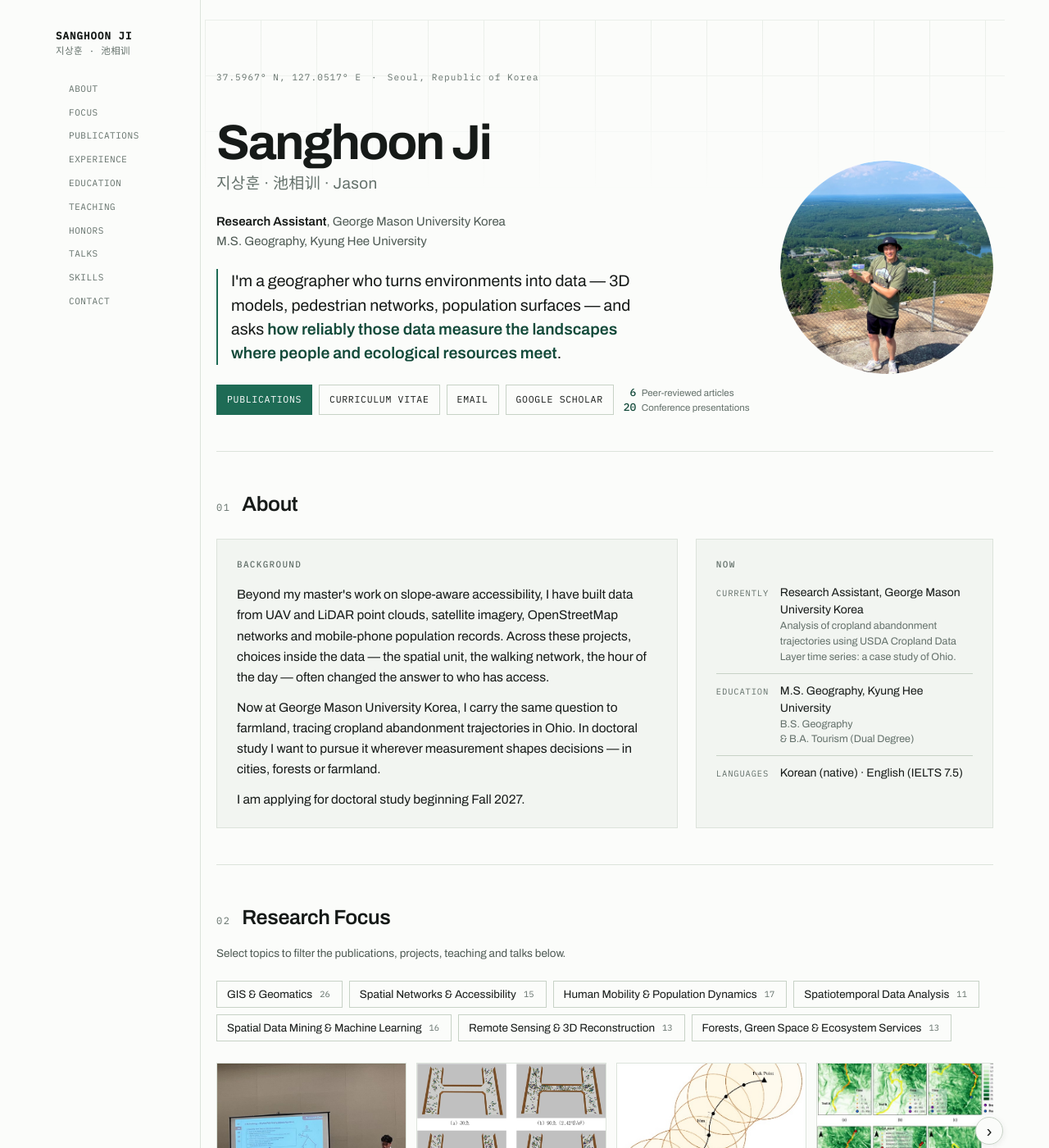
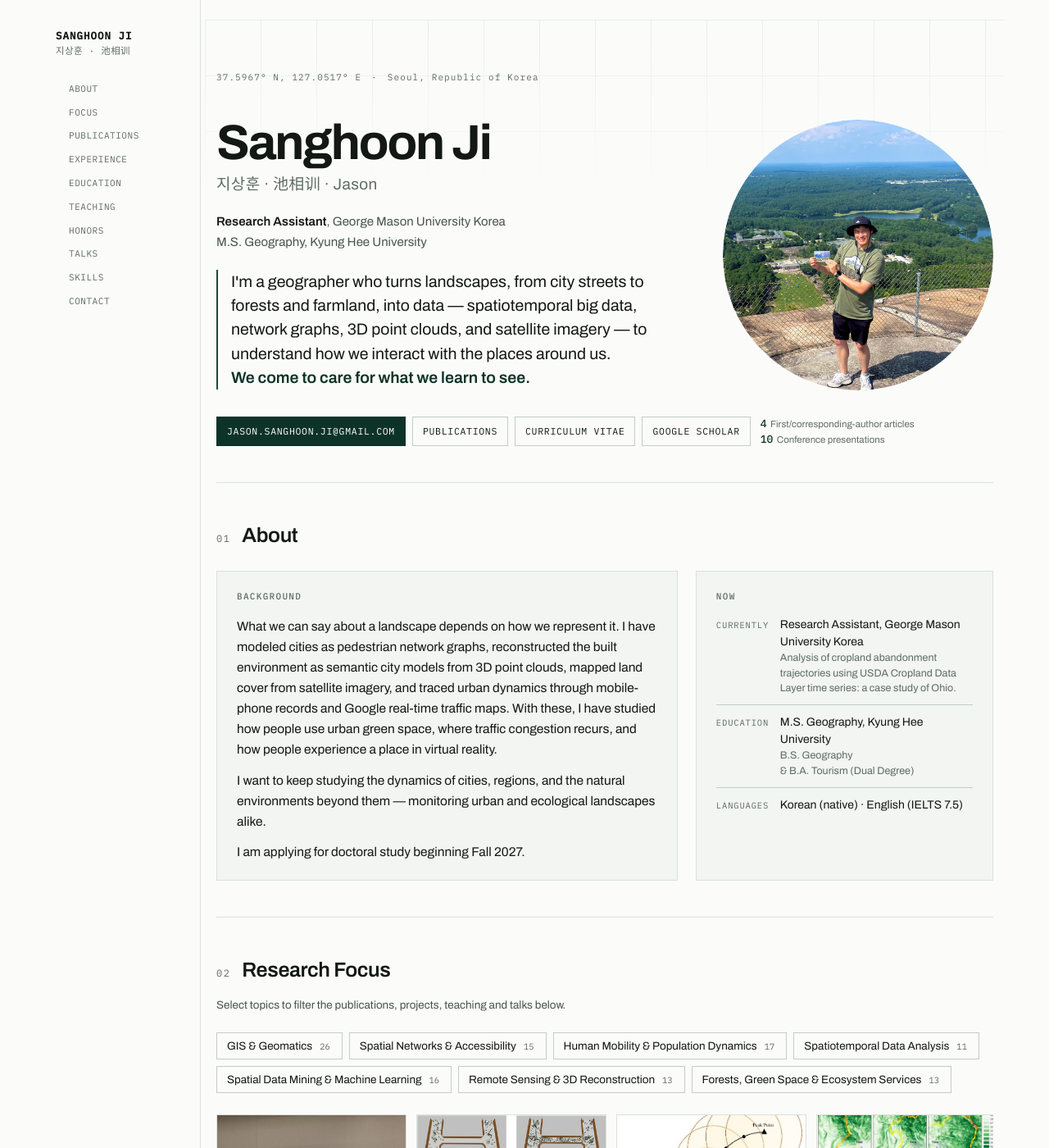
Before and after one commit to JasonJish/JasonJish.github.io, a Jekyll site: the page built from index.html, in a window 1280 px wide and 1400 px high. Shown: the whole window at 82% size. Built offline with Jekyll 4.4.1, drawn with Linux system fonts in a browser that asks for light colours.

Commit message:
Hero and About: new intro, deeper green, e-mail button first
- Thesis and About rewritten: landscapes from city streets to forests and
  farmland; a forward-looking sentence on urban and ecological monitoring.
- Hero buttons get a row of their own below the lede and the portrait;
  order is e-mail (copy), Publications, Curriculum Vitae, Google Scholar.
- Stats count lead work only: first/corresponding-author articles and
  conference presentations.
- Palette: deeper green accent; primary button uses the deep tone.
- Larger portrait (up to 330px).

Co-Authored-By: Claude Fable 5.1 <noreply@anthropic.com>

```diff
--- a/_layouts/home.html
+++ b/_layouts/home.html
@@ -117,13 +117,6 @@
           <p class="hanja">{{ P.name_ko }} &middot; {{ P.name_hanja }}{% if P.name_en %} &middot; {{ P.name_en }}{% endif %}</p>
           <p class="role"><strong>{{ P.role }}</strong>, {{ P.affiliation }}<br>{{ P.degree_line }}</p>
           <p class="thesis">{{ page.thesis }}</p>
-          <div class="cta">
-            <a class="btn primary" href="#publications">Publications</a>
-            {%- if P.cv_pdf %}<a class="btn" href="{{ P.cv_pdf | relative_url }}" target="_blank" rel="noreferrer">Curriculum Vitae</a>{% endif -%}
-            <button class="btn js-copy" type="button" data-copy="{{ P.email }}">Email</button>
-            {%- if P.scholar %}<a class="btn" href="{{ P.scholar }}" target="_blank" rel="noreferrer">Google Scholar</a>{% endif -%}
-            {%- if page.stats %}<div class="cta-stats">{% for s in page.stats %}<span><b>{{ s.value }}</b> {{ s.label }}</span>{% endfor %}</div>{% endif -%}
-          </div>
         </div>
         {%- if P.photo -%}
         {%- assign photo_big = P.photo_large | default: P.photo %}
@@ -133,6 +126,13 @@
                alt="{{ P.name }}" fetchpriority="high" decoding="async">
         </button>
         {%- endif -%}
+      </div>
+      <div class="cta">
+        <button class="btn primary js-copy" type="button" data-copy="{{ P.email }}">{{ P.email }}</button>
+        <a class="btn" href="#publications">Publications</a>
+        {%- if P.cv_pdf %}<a class="btn" href="{{ P.cv_pdf | relative_url }}" target="_blank" rel="noreferrer">Curriculum Vitae</a>{% endif -%}
+        {%- if P.scholar %}<a class="btn" href="{{ P.scholar }}" target="_blank" rel="noreferrer">Google Scholar</a>{% endif -%}
+        {%- if page.stats %}<div class="cta-stats">{% for s in page.stats %}<span><b>{{ s.value }}</b> {{ s.label }}</span>{% endfor %}</div>{% endif -%}
       </div>
     </header>
 
--- a/assets/site.css
+++ b/assets/site.css
@@ -2,9 +2,9 @@
    whatever the visitor's system is set to, so every colour is painted here. */
 :root{
   --paper:#FBFCFA; --panel:#F2F5F1; --panel-2:#E8EEE7;
-  --ink:#161A18; --ink-2:#4E5A54; --ink-3:#64716B;   /* ink-3: 4.9:1 on paper, 4.6:1 on panel */
-  --rule:#DCE3DB; --rule-2:#C7D2C6;
-  --accent:#1E6B55; --accent-deep:#134A3A; --accent-line:#9FC7B7; --accent-soft:#E6F0EB; --focus:#0F5C48;
+  --ink:#131815; --ink-2:#48544E; --ink-3:#5F6C66;   /* ink-3: 4.9:1 on paper, 4.6:1 on panel */
+  --rule:#D9E1D9; --rule-2:#C2CEC2;
+  --accent:#164E3E; --accent-deep:#0D3328; --accent-line:#8FB5A5; --accent-soft:#E3EDE8; --focus:#0D4536;
   --f-sans:'Archivo','Noto Sans SC','Segoe UI',system-ui,-apple-system,sans-serif;
   --f-mono:'IBM Plex Mono','Noto Sans SC','SFMono-Regular',Consolas,monospace;
   --rail-w:158px; --max:1200px; --read:72ch; --fig-h:240px;
@@ -76,15 +76,16 @@ section{padding:44px 0;border-top:1px solid var(--rule)}
   -webkit-mask-image:linear-gradient(to bottom,#000 0%,transparent 88%);
   mask-image:linear-gradient(to bottom,#000 0%,transparent 88%);opacity:.55;pointer-events:none}
 .hero>*{position:relative}
-.hero-top{display:flex;align-items:center;justify-content:space-between;gap:32px}
-.hero-lede .cta{margin-bottom:0;align-items:center}
+.hero-top{display:flex;align-items:center;justify-content:space-between;gap:clamp(28px,4vw,56px)}
+.hero-lede .thesis{margin-bottom:0}
+.hero>.cta{margin:32px 0 0;align-items:center}   /* a row of its own, below the lede and the photo */
 .hero .btn{padding:8px 12px}
 .cta-stats{display:flex;flex-direction:column;justify-content:center;gap:1px;margin-left:4px;
   font-size:11.5px;line-height:1.35;color:var(--ink-3);white-space:nowrap}
-.cta-stats b{display:inline-block;min-width:2ch;margin-right:4px;font-family:var(--f-mono);font-size:13px;
-  font-weight:500;color:var(--accent-deep);font-variant-numeric:tabular-nums;text-align:right}
+.cta-stats b{margin-right:2px;font-family:var(--f-mono);font-size:13px;
+  font-weight:500;color:var(--accent-deep);font-variant-numeric:tabular-nums}
 .hero-lede{min-width:0;flex:1 1 auto}
-.portrait{flex:0 0 auto;width:clamp(180px,24vw,260px);margin-top:2px}
+.portrait{flex:0 0 auto;width:clamp(200px,29vw,330px);margin-top:2px}
 .portrait img{display:block;width:100%;height:auto;border-radius:50%}
 /* the photo is a button: a click opens it large in the viewer, a click on the large photo closes it */
 .portrait-btn{display:block;padding:0;border:0;background:none;border-radius:50%;cursor:zoom-in}
@@ -112,8 +113,8 @@ h1{margin:0 0 4px;font-size:clamp(38px,6.2vw,60px);font-weight:700;letter-spacin
   padding:8px 15px;border:1px solid var(--rule-2);color:var(--ink);background:var(--paper);
   transition:background .15s,border-color .15s,color .15s}
 .btn:hover{background:var(--panel);border-color:var(--ink-3);text-decoration:none}
-.btn.primary{background:var(--accent);border-color:var(--accent);color:#fff}
-.btn.primary:hover{background:var(--accent-deep);border-color:var(--accent-deep)}
+.btn.primary{background:var(--accent-deep);border-color:var(--accent-deep);color:#fff}
+.btn.primary:hover{background:var(--accent);border-color:var(--accent)}
 
 
 /* ══ boxes ══ */
@@ -166,7 +167,7 @@ h1{margin:0 0 4px;font-size:clamp(38px,6.2vw,60px);font-weight:700;letter-spacin
   color:#fff;display:flex;align-items:center;gap:16px;flex-wrap:wrap;padding:11px 22px;
   font-family:var(--f-mono);font-size:12px;letter-spacing:.03em;box-shadow:0 -1px 0 rgba(0,0,0,.18)}
 .statusbar .grow{flex:1;min-width:120px}
-.statusbar b{font-weight:500;color:#BFE3D5}
+.statusbar b{font-weight:500;color:#B5DCCC}
 .statusbar button{font-family:var(--f-mono);font-size:11.5px;letter-spacing:.06em;
   text-transform:uppercase;background:transparent;border:1px solid rgba(255,255,255,.45);
   color:#fff;padding:6px 13px;cursor:pointer;transition:background .15s}
@@ -290,14 +291,14 @@ details.others .talkgroup{margin-bottom:0}
 /* One soft pulse: fade in, hold about two seconds, fade out. */
 @keyframes xflash{
   0%{outline-color:transparent;background-color:transparent}
-  12%,62%{outline-color:var(--accent);background-color:rgba(30,107,85,.07)}
+  12%,62%{outline-color:var(--accent);background-color:rgba(22,78,62,.07)}
   100%{outline-color:transparent;background-color:transparent}}
 .flash{outline:2px solid transparent;outline-offset:5px;animation:xflash 3.4s ease-in-out}
 /* A figure sits in a clipped scroller, so its box is drawn inside the picture instead. */
 .fig.flash{animation:none;outline:0}
 @keyframes xfade{0%{opacity:0}12%,62%{opacity:1}100%{opacity:0}}
 .fig.flash .fig-btn::after{content:"";position:absolute;inset:0;pointer-events:none;
-  border:3px solid var(--accent);background:rgba(30,107,85,.12);opacity:0;animation:xfade 3.4s ease-in-out}
+  border:3px solid var(--accent);background:rgba(22,78,62,.12);opacity:0;animation:xfade 3.4s ease-in-out}
 @media (prefers-reduced-motion:reduce){.flash{animation:none;outline-color:var(--accent-line)}
   .fig.flash .fig-btn::after{opacity:1}}
 .pubrows{display:flex;flex-direction:column}
@@ -342,10 +343,10 @@ details.others .talkgroup{margin-bottom:0}
 .fig-btn video{display:block;height:100%;width:auto;max-width:none;aspect-ratio:auto 16/9;background:#0C1210}
 .fig{position:relative}
 .vid-toggle{position:absolute;left:7px;top:calc(var(--fig-h) - 29px);width:22px;height:22px;padding:0;border:0;cursor:pointer;
-  background:rgba(19,74,58,.88);color:#fff;font-family:var(--f-mono);font-size:9px;line-height:22px;text-align:center}
+  background:rgba(13,51,40,.9);color:#fff;font-family:var(--f-mono);font-size:9px;line-height:22px;text-align:center}
 .vid-toggle:hover{background:var(--accent-deep)}
 .fig-zoom{position:absolute;right:7px;bottom:7px;width:22px;height:22px;line-height:20px;
-  text-align:center;background:rgba(19,74,58,.88);color:#fff;font-family:var(--f-mono);
+  text-align:center;background:rgba(13,51,40,.9);color:#fff;font-family:var(--f-mono);
   font-size:14px;opacity:0;transition:opacity .15s}
 .fig-btn:hover .fig-zoom,.fig-btn:focus-visible .fig-zoom{opacity:1}
 .fig figcaption{font-family:var(--f-mono);font-size:10.5px;line-height:1.45;
--- a/index.html
+++ b/index.html
@@ -26,26 +26,28 @@ person:
   cv_pdf: /assets/cv/SANGHOONJI_CV_202609.pdf
 
 thesis: >-
-  I'm a geographer who turns environments into data — 3D models, pedestrian
-  networks, population surfaces — and asks <em>how reliably those data measure
-  the landscapes where people and ecological resources meet</em>.
+  I'm a geographer who turns landscapes, from city streets to forests and
+  farmland, into data — spatiotemporal big data, network graphs, 3D point clouds,
+  and satellite imagery — to understand how we interact with the places around us.
+  <br><em>We come to care for what we learn to see.</em>
 
+# 첫 화면 버튼 옆의 실적 숫자 — 내가 주도한 것만 센다. 항목을 더하면 여기 숫자도 손으로 고친다.
 stats:
-  - { value: 6,  label: Peer-reviewed articles }
-  - { value: 20, label: Conference presentations }   # talks + posters (I1–I7, K1–K13) including a newsletter article
+  - { value: 4,  label: First/corresponding-author articles }   # J7·J3·J2 (first author), J4 (corresponding author)
+  - { value: 10, label: Conference presentations }   # I6·I3·I2·I1, K12·K11·K8·K6·K5·K2
 
 about:
   - >-
-    Beyond my master's work on slope-aware accessibility, I have built data from
-    UAV and LiDAR point clouds, satellite imagery, OpenStreetMap networks and
-    mobile-phone population records. Across these projects, choices inside the
-    data — the spatial unit, the walking network, the hour of the day — often
-    changed the answer to who has access.
+    What we can say about a landscape depends on how we represent it. I have
+    modeled cities as pedestrian network graphs, reconstructed the built
+    environment as semantic city models from 3D point clouds, mapped land cover
+    from satellite imagery, and traced urban dynamics through mobile-phone
+    records and Google real-time traffic maps. With these, I have studied how
+    people use urban green space, where traffic congestion recurs, and how
+    people experience a place in virtual reality.
   - >-
-    Now at George Mason University Korea, I carry the same question to farmland,
-    tracing cropland abandonment trajectories in Ohio. In doctoral study I want
-    to pursue it wherever measurement shapes decisions — in cities, forests or
-    farmland.
+    I want to keep studying the dynamics of cities, regions, and the natural environments beyond them
+    — monitoring urban and ecological landscapes alike.
   - I am applying for doctoral study beginning Fall 2027.
 
 currently:
```
